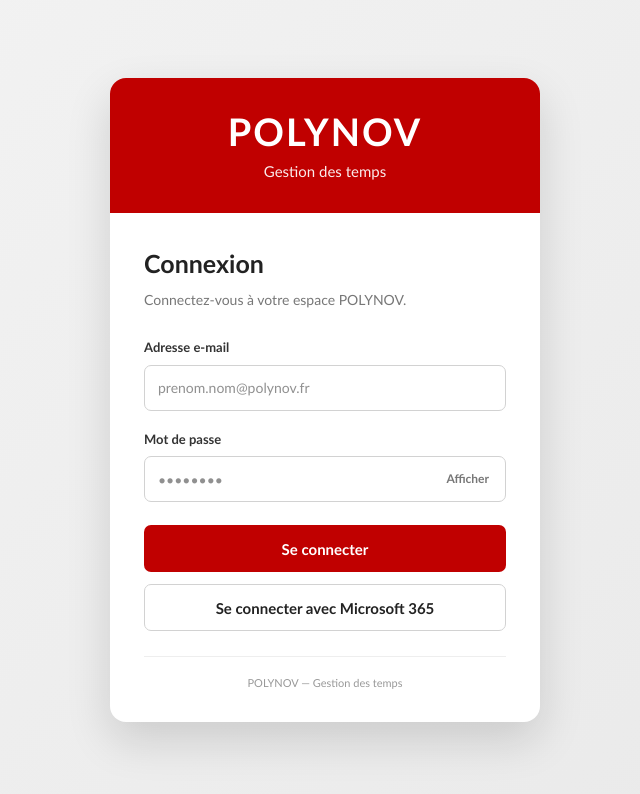
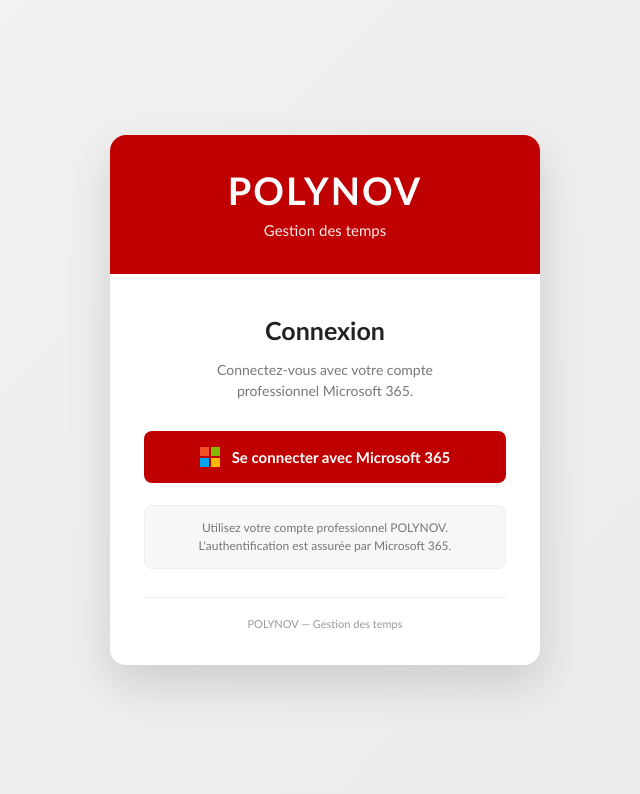
Before and after one commit to POLYNOV63/TEMPS, a Next.js app: page /login in a window 1280 px wide. Shown: the top 794 px of the page, without its empty margins (315-955 px from the left). Built offline with nearby package versions, Linux system fonts and the light colour scheme; no server answers.

Commit message:
Simplification connexion Microsoft 365

```diff
--- a/app/login/page.tsx
+++ b/app/login/page.tsx
@@ -1,55 +1,11 @@
 "use client";
 
 import { useState } from "react";
-import { useRouter } from "next/navigation";
 import { supabase } from "@/lib/supabase";
 
 export default function LoginPage() {
-  const router = useRouter();
-
-  const [email, setEmail] = useState("");
-  const [motDePasse, setMotDePasse] = useState("");
   const [chargement, setChargement] = useState(false);
   const [erreur, setErreur] = useState("");
-  const [afficherMotDePasse, setAfficherMotDePasse] = useState(false);
-
-  async function connexion() {
-    if (chargement) return;
-
-    setErreur("");
-
-    if (!email.trim()) {
-      setErreur("Veuillez saisir votre adresse e-mail.");
-      return;
-    }
-
-    if (!motDePasse) {
-      setErreur("Veuillez saisir votre mot de passe.");
-      return;
-    }
-
-    setChargement(true);
-
-    const { error } = await supabase.auth.signInWithPassword({
-      email: email.trim(),
-      password: motDePasse,
-    });
-
-    if (error) {
-      setErreur(
-        error.message === "Invalid login credentials"
-          ? "Adresse e-mail ou mot de passe incorrect."
-          : error.message
-      );
-
-      setChargement(false);
-      return;
-    }
-
-    console.log("Connexion OK");
-
-    router.push("/dashboard");
-  }
 
   async function connexionMicrosoft() {
     if (chargement) return;
@@ -57,33 +13,23 @@
     setErreur("");
     setChargement(true);
 
-  const { data, error } =
-    await supabase.auth.signInWithOAuth({
+    const { error } = await supabase.auth.signInWithOAuth({
       provider: "azure",
       options: {
         redirectTo: `${window.location.origin}/auth/callback`,
+        scopes: "email",
       },
     });
 
-  console.log("DATA", data);
-  console.log("ERROR", error);
+    if (error) {
+      console.error("Erreur connexion Microsoft 365 :", error);
 
-  if (error) {
-    setErreur(error.message);
+      setErreur(
+        "Impossible de lancer la connexion Microsoft 365 : " +
+          error.message
+      );
+
       setChargement(false);
-    return;
-  }
-
-  if (data?.url) {
-    window.location.href = data.url;
-  }
-}
-
-  function gererToucheEntree(
-    e: React.KeyboardEvent<HTMLInputElement>
-  ) {
-    if (e.key === "Enter") {
-      connexion();
     }
   }
 
@@ -111,15 +57,13 @@
           boxShadow: "0 18px 45px rgba(0, 0, 0, 0.14)",
         }}
       >
-        {/* ========================================================= */}
         {/* HEADER */}
-        {/* ========================================================= */}
 
         <div
           style={{
             background: "#c00000",
             color: "#ffffff",
-            padding: "34px 30px 30px",
+            padding: "36px 30px 32px",
             textAlign: "center",
           }}
         >
@@ -138,7 +82,6 @@
             style={{
               marginTop: 10,
               fontSize: 15,
-              fontWeight: 500,
               opacity: 0.92,
             }}
           >
@@ -146,18 +89,17 @@
           </div>
         </div>
 
-        {/* ========================================================= */}
-        {/* FORMULAIRE */}
-        {/* ========================================================= */}
+        {/* CONTENU */}
 
         <div
           style={{
-            padding: "32px 34px 30px",
+            padding: "38px 34px 32px",
           }}
         >
           <div
             style={{
-              marginBottom: 28,
+              textAlign: "center",
+              marginBottom: 30,
             }}
           >
             <h1
@@ -171,20 +113,21 @@
               Connexion
             </h1>
 
-            <div
+            <p
               style={{
-                marginTop: 7,
+                margin: "10px 0 0",
                 color: "#777",
                 fontSize: 14,
+                lineHeight: 1.5,
               }}
             >
-              Connectez-vous à votre espace POLYNOV.
-            </div>
+              Connectez-vous avec votre compte
+              <br />
+              professionnel Microsoft 365.
+            </p>
           </div>
 
-          {/* ======================================================= */}
           {/* ERREUR */}
-          {/* ======================================================= */}
 
           {erreur && (
             <div
@@ -203,151 +146,7 @@
             </div>
           )}
 
-          {/* ======================================================= */}
-          {/* EMAIL */}
-          {/* ======================================================= */}
-
-          <div
-            style={{
-              marginBottom: 19,
-            }}
-          >
-            <label
-              style={{
-                display: "block",
-                marginBottom: 7,
-                color: "#333",
-                fontSize: 13,
-                fontWeight: 700,
-              }}
-            >
-              Adresse e-mail
-            </label>
-
-            <input
-              type="email"
-              placeholder="prenom.nom@polynov.fr"
-              value={email}
-              autoComplete="email"
-              onChange={(e) => {
-                setEmail(e.target.value);
-                if (erreur) setErreur("");
-              }}
-              onKeyDown={gererToucheEntree}
-              disabled={chargement}
-              style={{
-                width: "100%",
-                height: 46,
-                boxSizing: "border-box",
-                padding: "0 13px",
-                border: "1px solid #d2d2d2",
-                borderRadius: 7,
-                background: chargement ? "#f5f5f5" : "#fff",
-                color: "#222",
-                fontSize: 14,
-                outline: "none",
-              }}
-            />
-          </div>
-
-          {/* ======================================================= */}
-          {/* MOT DE PASSE */}
-          {/* ======================================================= */}
-
-          <div
-            style={{
-              marginBottom: 23,
-            }}
-          >
-            <label
-              style={{
-                display: "block",
-                marginBottom: 7,
-                color: "#333",
-                fontSize: 13,
-                fontWeight: 700,
-              }}
-            >
-              Mot de passe
-            </label>
-
-            <div
-              style={{
-                position: "relative",
-              }}
-            >
-              <input
-                type={afficherMotDePasse ? "text" : "password"}
-                placeholder="••••••••"
-                value={motDePasse}
-                autoComplete="current-password"
-                onChange={(e) => {
-                  setMotDePasse(e.target.value);
-                  if (erreur) setErreur("");
-                }}
-                onKeyDown={gererToucheEntree}
-                disabled={chargement}
-                style={{
-                  width: "100%",
-                  height: 46,
-                  boxSizing: "border-box",
-                  padding: "0 75px 0 13px",
-                  border: "1px solid #d2d2d2",
-                  borderRadius: 7,
-                  background: chargement ? "#f5f5f5" : "#fff",
-                  color: "#222",
-                  fontSize: 14,
-                  outline: "none",
-                }}
-              />
-
-              <button
-                type="button"
-                onClick={() =>
-                  setAfficherMotDePasse(!afficherMotDePasse)
-                }
-                disabled={chargement}
-                style={{
-                  position: "absolute",
-                  right: 8,
-                  top: 7,
-                  height: 32,
-                  padding: "0 9px",
-                  border: "none",
-                  background: "transparent",
-                  color: "#777",
-                  fontSize: 12,
-                  fontWeight: 600,
-                  cursor: "pointer",
-                }}
-              >
-                {afficherMotDePasse ? "Masquer" : "Afficher"}
-              </button>
-            </div>
-          </div>
-
-          {/* ======================================================= */}
-          {/* BOUTON */}
-          {/* ======================================================= */}
-
-<button
-  type="button"
-  onClick={connexion}
-  disabled={chargement}
-  style={{
-    width: "100%",
-    height: 47,
-    border: "none",
-    borderRadius: 7,
-    background: chargement ? "#a00000" : "#c00000",
-    color: "#ffffff",
-    fontSize: 15,
-    fontWeight: 700,
-    cursor: chargement ? "default" : "pointer",
-  }}
->
-  {chargement ? "Connexion..." : "Se connecter"}
-</button>
+          {/* UNIQUE BOUTON DE CONNEXION */}
 
           <button
             type="button"
@@ -355,29 +154,67 @@
             disabled={chargement}
             style={{
               width: "100%",
-    height: 47,
-    marginTop: 12,
-    border: "1px solid #d2d2d2",
-    borderRadius: 7,
-    background: "#ffffff",
-    color: "#222",
+              height: 52,
+              border: "none",
+              borderRadius: 8,
+              background: chargement ? "#a00000" : "#c00000",
+              color: "#ffffff",
               fontSize: 15,
               fontWeight: 700,
-    cursor: "pointer",
+              cursor: chargement ? "default" : "pointer",
+              display: "flex",
+              alignItems: "center",
+              justifyContent: "center",
+              gap: 12,
             }}
           >
-  Se connecter avec Microsoft 365
+            {!chargement && (
+              <span
+                style={{
+                  display: "grid",
+                  gridTemplateColumns: "repeat(2, 9px)",
+                  gridTemplateRows: "repeat(2, 9px)",
+                  gap: 2,
+                }}
+                aria-hidden="true"
+              >
+                <span style={{ background: "#f25022" }} />
+                <span style={{ background: "#7fba00" }} />
+                <span style={{ background: "#00a4ef" }} />
+                <span style={{ background: "#ffb900" }} />
+              </span>
+            )}
+
+            {chargement
+              ? "Connexion à Microsoft 365..."
+              : "Se connecter avec Microsoft 365"}
           </button>
 
-
-
-          {/* ======================================================= */}
-          {/* FOOTER */}
-          {/* ======================================================= */}
+          {/* INFORMATION */}
 
           <div
             style={{
-              marginTop: 25,
+              marginTop: 22,
+              padding: "13px 14px",
+              background: "#f7f7f7",
+              border: "1px solid #eeeeee",
+              borderRadius: 8,
+              color: "#777",
+              fontSize: 12,
+              lineHeight: 1.5,
+              textAlign: "center",
+            }}
+          >
+            Utilisez votre compte professionnel POLYNOV.
+            <br />
+            L'authentification est assurée par Microsoft 365.
+          </div>
+
+          {/* FOOTER */}
+
+          <div
+            style={{
+              marginTop: 28,
               paddingTop: 18,
               borderTop: "1px solid #eeeeee",
               textAlign: "center",
```
Lines whose indentation alone changed are shown as unchanged.
